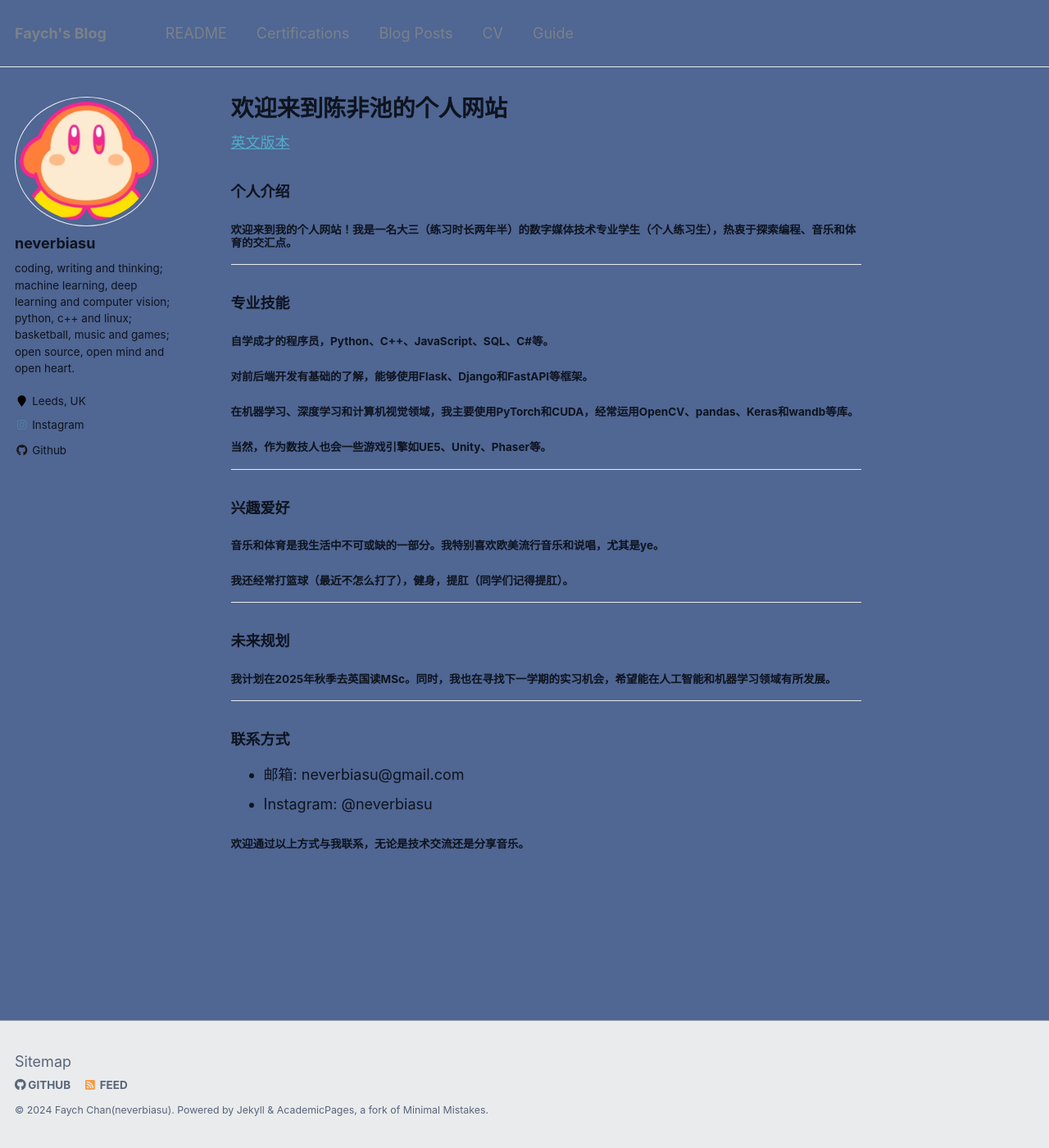
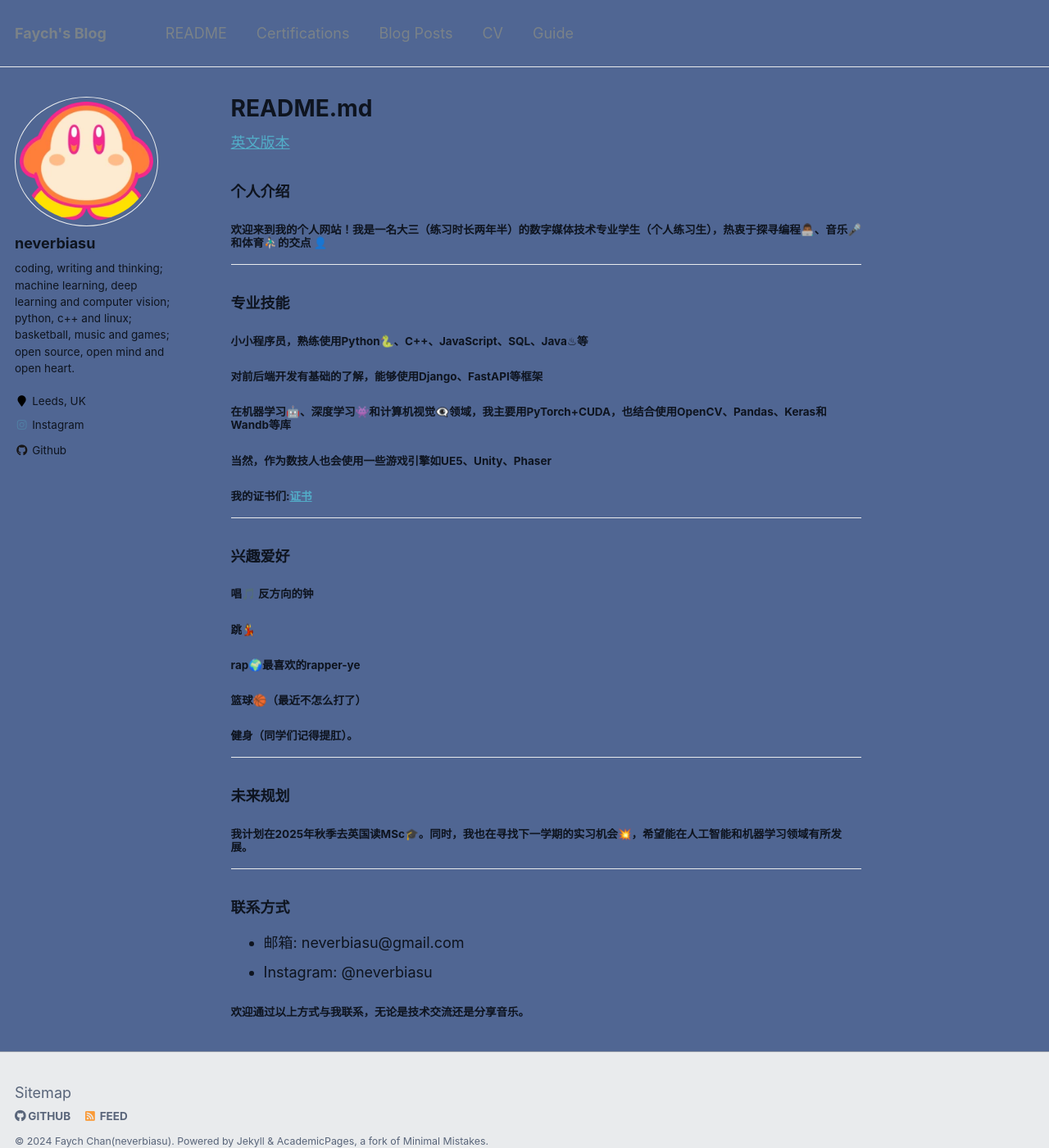
Before and after one commit to neverbiasu/acdemicpage, a Jekyll site: the page built from _pages/about.md, in a window 1280 px wide and 1400 px high. Shown: the whole window at 82% size. Built offline with Jekyll 4.4.1, drawn with Linux system fonts in a browser that asks for light colours.

Commit message:
about_change

```diff
--- a/_pages/about.md
+++ b/_pages/about.md
@@ -1,6 +1,6 @@
 ---
 permalink: /
-title: "欢迎来到陈非池的个人网站"
+title: "README.md"
 # excerpt: "关于我"
 author_profile: true
 redirect_from:
@@ -10,26 +10,30 @@ redirect_from:
 [英文版本](./about_en.md)
 
 ### 个人介绍
-##### 欢迎来到我的个人网站！我是一名大三（练习时长两年半）的数字媒体技术专业学生（个人练习生），热衷于探索编程、音乐和体育的交汇点。
+##### 欢迎来到我的个人网站！我是一名大三（练习时长两年半）的数字媒体技术专业学生（个人练习生），热衷于探寻编程👨🏾‍💻、音乐🎤和体育⛹🏻‍♂️的交点 👤
 
 ---
 
 ### 专业技能
-##### 自学成才的程序员，Python、C++、JavaScript、SQL、C#等。
-##### 对前后端开发有基础的了解，能够使用Flask、Django和FastAPI等框架。
-##### 在机器学习、深度学习和计算机视觉领域，我主要使用PyTorch和CUDA，经常运用OpenCV、pandas、Keras和wandb等库。
-##### 当然，作为数技人也会一些游戏引擎如UE5、Unity、Phaser等。
+##### 小小程序员，熟练使用Python🐍、C++、JavaScript、SQL、Java♨︎等
+##### 对前后端开发有基础的了解，能够使用Django、FastAPI等框架
+##### 在机器学习🤖️、深度学习👾和计算机视觉👁️‍🗨️领域，我主要用PyTorch+CUDA，也结合使用OpenCV、Pandas、Keras和Wandb等库
+##### 当然，作为数技人也会使用一些游戏引擎如UE5、Unity、Phaser
 
+#### 我的证书们:[证书](portfolio.html)
 ---
 
 ### 兴趣爱好
-##### 音乐和体育是我生活中不可或缺的一部分。我特别喜欢欧美流行音乐和说唱，尤其是ye。
-##### 我还经常打篮球（最近不怎么打了），健身，提肛（同学们记得提肛）。
+##### 唱🎵 反方向的钟
+##### 跳💃
+##### rap🌍最喜欢的rapper-ye
+##### 篮球🏀（最近不怎么打了）
+##### 健身（同学们记得提肛）。
 
 ---
 
 ### 未来规划
-##### 我计划在2025年秋季去英国读MSc。同时，我也在寻找下一学期的实习机会，希望能在人工智能和机器学习领域有所发展。
+##### 我计划在2025年秋季去英国读MSc🎓。同时，我也在寻找下一学期的实习机会💥，希望能在人工智能和机器学习领域有所发展。
 
 ---
 
```
Also changed, not shown: _pages/about_en.md (+13 -9 lines).
